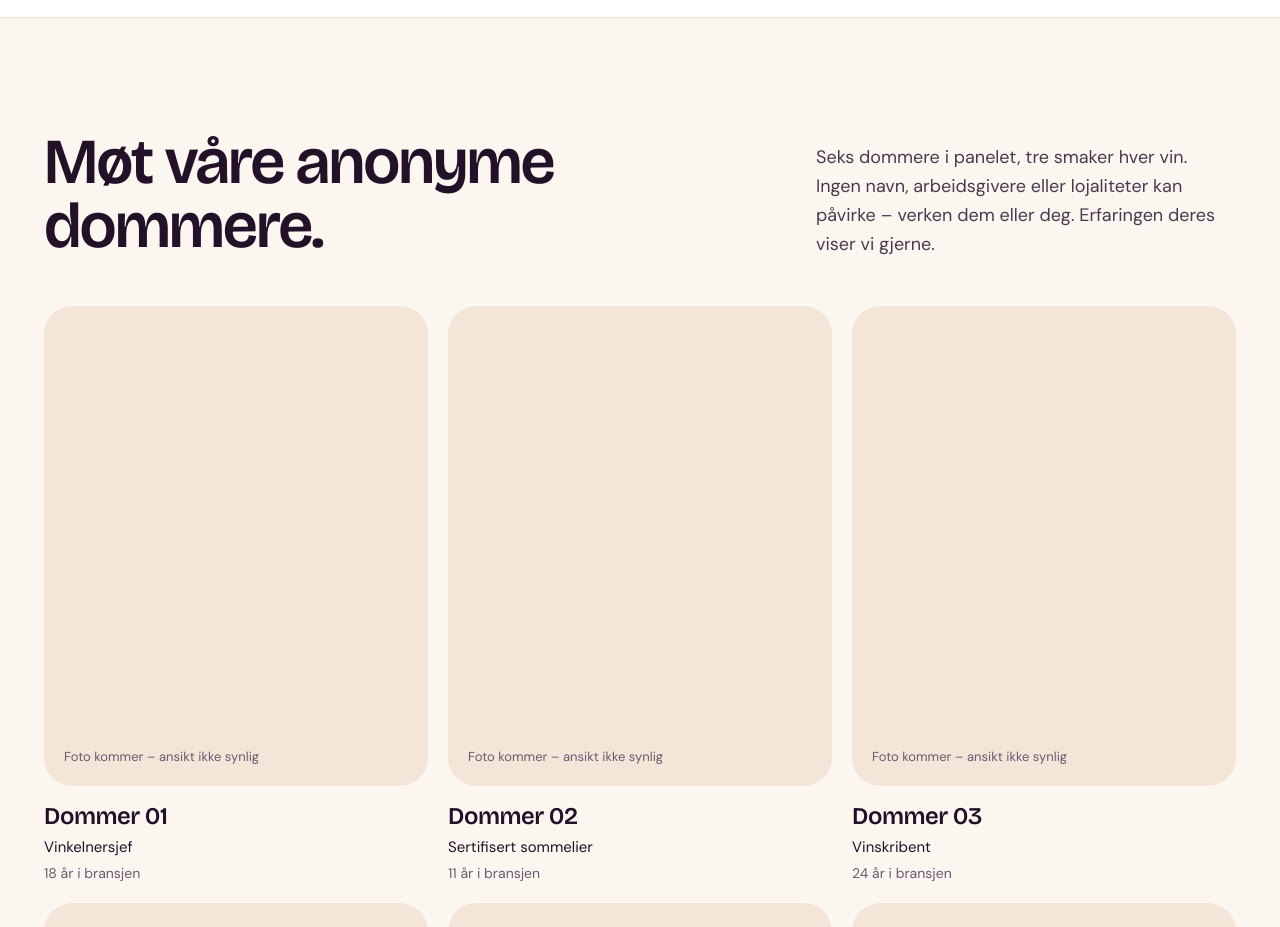
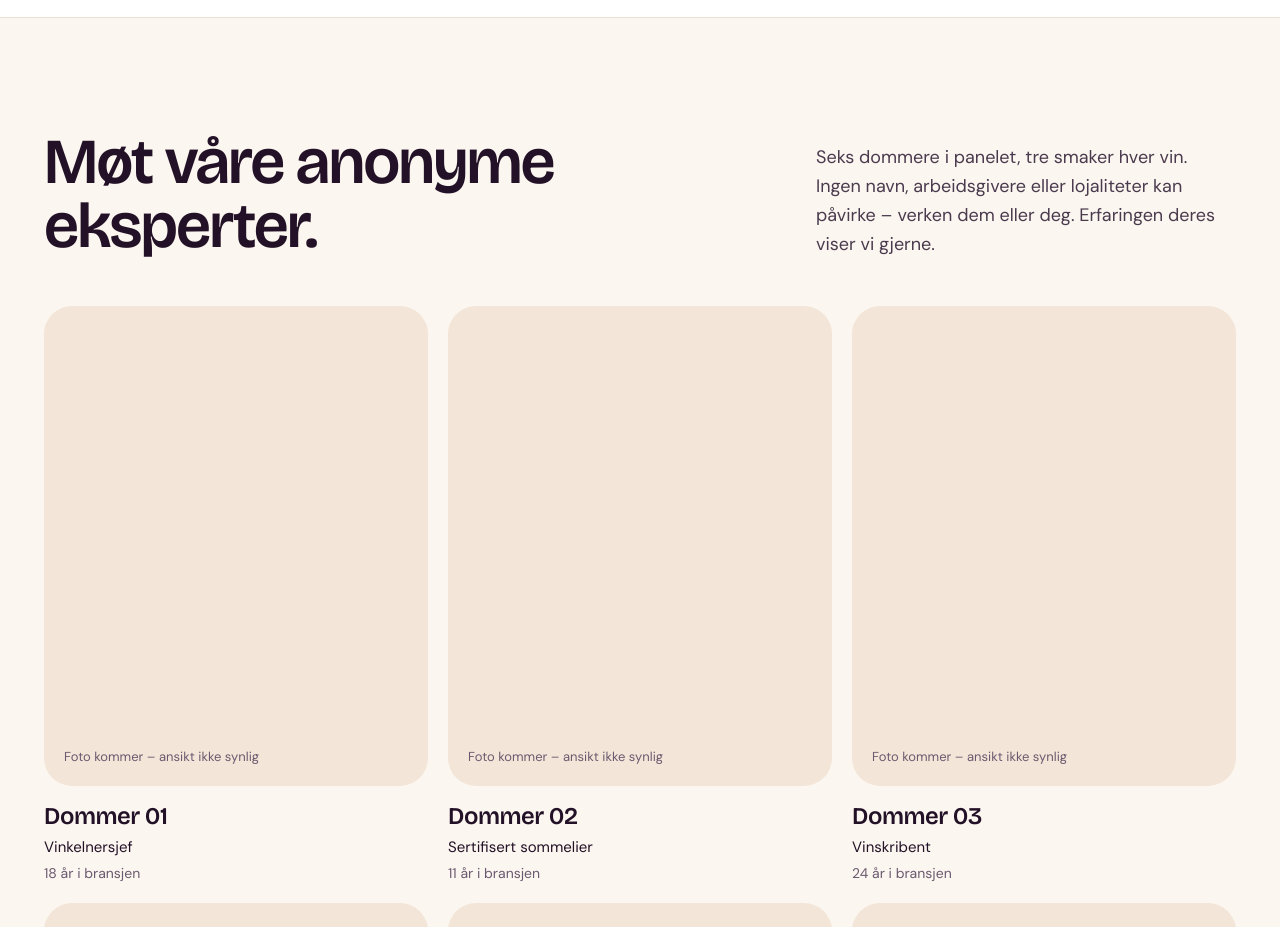
Before and after one commit to haraldoyen/sinestudio, a Next.js app: page / in a window 1280 px wide. Shown: the part 1960-2887 px from the top of the page. Built offline with nearby package versions, Linux system fonts and the light colour scheme.

Commit message:
Endre overskriften til «Møt våre anonyme eksperter»
Co-Authored-By: Claude Opus 5.5 <noreply@anthropic.com>

```diff
--- a/app/page.tsx
+++ b/app/page.tsx
@@ -112,7 +112,7 @@ export default function HomePage() {
         >
           <div className="flex flex-wrap items-end justify-between gap-8">
             <h2 id="panel" className={`${heading} max-w-[680px] text-h2`}>
-              Møt våre anonyme dommere.
+              Møt våre anonyme eksperter.
             </h2>
             <p className="m-0 max-w-[420px] text-lg leading-[1.6] text-text-2">
               Seks dommere i panelet, tre smaker hver vin. Ingen navn,
```
